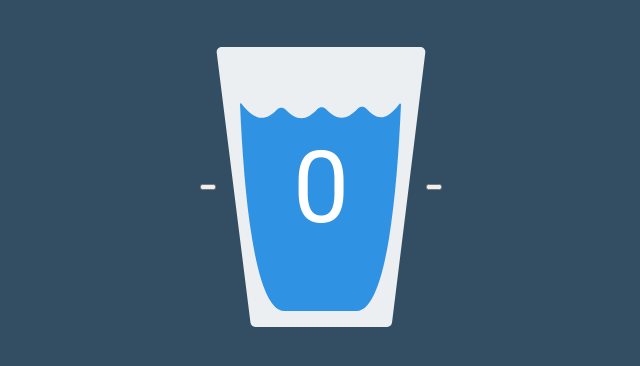
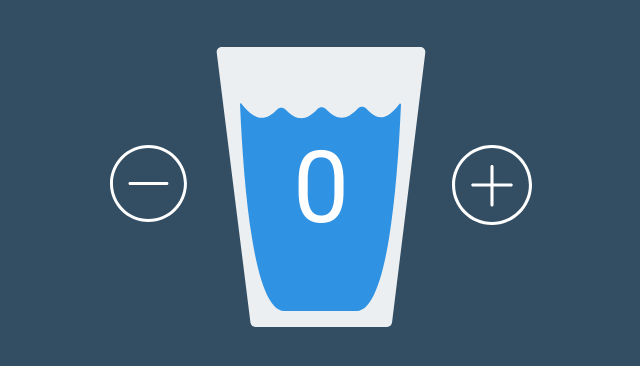
Before and after one commit to bartoszbialecki/waterglass, a website built with webpack: page src/pages/index.html in a window 1280 px wide. Shown: the part 270-636 px from the top of the page, without its empty margins (319-959 px from the left). Built offline with nearby package versions, Linux system fonts and the light colour scheme.

Commit message:
Style add and remove buttons

```diff
--- a/src/pages/index.html
+++ b/src/pages/index.html
@@ -161,7 +161,28 @@
       <h1 class="app__heading">WaterGlass</h1>
 
       <section class="glass">
-        <button class="glass__remove-button glass__remove-button--js"></button>
+        <button
+          class="glass__button glass__button--remove glass__button--remove--js"
+        >
+          <svg
+            width="50"
+            height="50"
+            viewBox="0 0 52 52"
+            xmlns="http://www.w3.org/2000/svg"
+            aria-hidden="true"
+            tabindex="0"
+          >
+            <path
+              d="M25 0C11.2154 0 0 11.2144 0 25C0 38.7856 11.2154 50 25 50C38.7846 50 50 38.7856 50 25C50 11.2144 38.7846 0 25 0ZM25 48.0769C12.276 48.0769 1.92308 37.724 1.92308 25C1.92308 12.276 12.276 1.92308 25 1.92308C37.724 1.92308 48.0769 12.276 48.0769 25C48.0769 37.724 37.724 48.0769 25 48.0769Z"
+            />
+            <path
+              d="M37 24H13C12.4477 24 12 24.4477 12 25C12 25.5523 12.4477 26 13 26H37C37.5523 26 38 25.5523 38 25C38 24.4477 37.5523 24 37 24Z"
+            />
+          </svg>
+
+          <span class="sr-only">Click to remove one glass.</span>
+        </button>
+
         <svg
           class="glass__image"
           width="210"
@@ -179,8 +200,27 @@
             fill="#2F92E3"
           />
         </svg>
+
         <span class="glass__counter glass__counter--js">0</span>
-        <button class="glass__add-button glass__add-button--js"></button>
+
+        <button class="glass__button glass__button--add glass__button--add--js">
+          <svg
+            xmlns="http://www.w3.org/2000/svg"
+            width="50"
+            height="50"
+            viewBox="0 0 52 52"
+            aria-hidden="true"
+            tabindex="0"
+          >
+            <path
+              d="M26 0C11.664 0 0 11.663 0 26s11.664 26 26 26 26-11.663 26-26S40.336 0 26 0zm0 50C12.767 50 2 39.233 2 26S12.767 2 26 2s24 10.767 24 24-10.767 24-24 24z"
+            />
+            <path
+              d="M38.5 25H27V14c0-.553-.448-1-1-1s-1 .447-1 1v11H13.5c-.552 0-1 .447-1 1s.448 1 1 1H25v12c0 .553.448 1 1 1s1-.447 1-1V27h11.5c.552 0 1-.447 1-1s-.448-1-1-1z"
+            />
+          </svg>
+          <span class="sr-only">Click to add one glass.</span>
+        </button>
       </section>
     </main>
   </body>
--- a/src/scss/_variables.scss
+++ b/src/scss/_variables.scss
@@ -1 +1,3 @@
 $backgroundColor: #334e63;
+$primaryColor: #fff;
+$secondaryColor: #3092e3;
--- a/src/scss/main.scss
+++ b/src/scss/main.scss
@@ -4,12 +4,29 @@
 @import "_variables";
 @import "./modules/app";
 
+html {
+  box-sizing: border-box;
+}
+
+*,
+*::before,
+*::after {
+  box-sizing: inherit;
+}
+
 body {
   align-items: center;
   background: $backgroundColor;
-  color: #fff;
+  color: $primaryColor;
   display: flex;
   font-family: "Roboto", Helvetica, Verdana, sans-serif;
   justify-content: center;
   min-height: 100vh;
 }
+
+.sr-only {
+  height: 1px;
+  overflow: hidden;
+  position: absolute;
+  width: 1px;
+}
--- a/src/scss/modules/_app.scss
+++ b/src/scss/modules/_app.scss
@@ -18,4 +18,40 @@
     font-size: 100px;
     position: absolute;
   }
+
+  &__button {
+    background: none;
+    border: none;
+    cursor: pointer;
+
+    &:focus {
+      outline: 2px dashed $secondaryColor;
+    }
+
+    &:hover {
+      svg {
+        transform: scale(1.1);
+      }
+    }
+
+    svg {
+      fill: $primaryColor;
+      height: 80px;
+      outline: none;
+      transition: transform 0.3s linear, fill 0.2s linear;
+      width: 80px;
+
+      &:hover {
+        fill: $secondaryColor;
+      }
+    }
+
+    &--remove {
+      margin-right: 20px;
+    }
+
+    &--add {
+      margin-left: 20px;
+    }
+  }
 }
```
